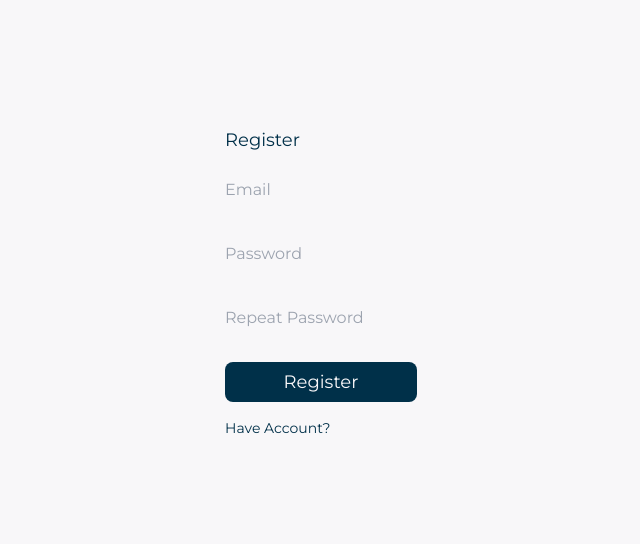
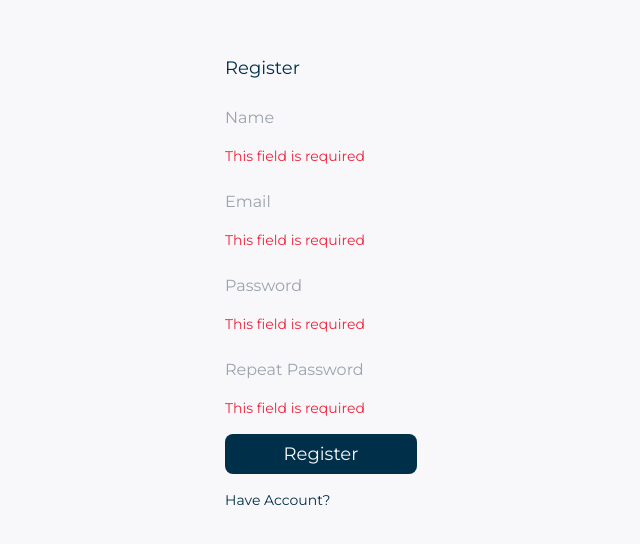
Before and after one commit to torgoMarket/Chatly, a React (Vite) app in the folder frontend/: page /register in a window 1280 px wide. Shown: the part 118-662 px from the top of the page, without its empty margins (319-959 px from the left). Built offline with nearby package versions, Linux system fonts and the light colour scheme.

Commit message:
[ADD] Fields and validate of register form

```diff
--- a/frontend/src/components/Layouts/Field/Field.module.scss
+++ b/frontend/src/components/Layouts/Field/Field.module.scss
@@ -1,9 +1,5 @@
 .field {
 	@apply relative flex flex-col gap-2;
-}
-
-.label {
-	@apply hidden;
 }
 
 .error {
--- a/frontend/src/components/Layouts/Field/Field.tsx
+++ b/frontend/src/components/Layouts/Field/Field.tsx
@@ -2,21 +2,14 @@ import clsx from 'clsx'
 import styles from './Field.module.scss'
 
 interface FieldProps {
-	label?: string
 	error?: string
 	children: React.ReactNode
 	className?: string
 }
 
-export const Field: React.FC<FieldProps> = ({
-	label,
-	error,
-	children,
-	className,
-}) => {
+export const Field: React.FC<FieldProps> = ({ error, children, className }) => {
 	return (
 		<div className={clsx(styles.field, className, error && styles.error)}>
-			{label && <label className={styles.label}>{label}</label>}
 			{children}
 			<span className={styles.error}>{error}</span>
 		</div>
--- /dev/null
+++ b/frontend/src/hooks/useValidate.ts
@@ -0,0 +1,31 @@
+export const useValidate = ({ userData }) => {
+	const error = Object.fromEntries(Array.from(userData, field => [field, '']))
+
+	for (const field in userData) {
+		if (!userData[field]) {
+			error[field] = 'This field is required'
+		}
+	}
+
+	if (
+		userData.password &&
+		userData.repeatPassword &&
+		userData.password !== userData.repeatPassword
+	) {
+		error.repeatPassword = 'Passwords do not match'
+	}
+
+	if (userData.email && !userData.email.includes('@')) {
+		error.email = 'Invalid email'
+	}
+
+	if (userData.password && userData.password.length < 6) {
+		error.password = 'Minimum 6 characters'
+	}
+
+	if (userData.name && userData.name.length < 4) {
+		error.name = 'Minimum 4 characters'
+	}
+
+	return { error }
+}
--- a/frontend/src/pages/Register/Register.tsx
+++ b/frontend/src/pages/Register/Register.tsx
@@ -1,24 +1,55 @@
+import { useState } from 'react'
 import { Link } from 'react-router-dom'
 import { Form } from '../../components/Form/Form'
 import { Field } from '../../components/Layouts/Field/Field'
 import { Button } from '../../components/UI/Button/Button'
 import { Input } from '../../components/UI/Input/Input'
+import { useValidate } from '../../hooks/useValidate'
 import styles from './Register.module.scss'
+
+const registerFields = [
+	{ field: 'name', placeholder: 'Name', type: 'text' },
+	{ field: 'email', placeholder: 'Email', type: 'email' },
+	{ field: 'password', placeholder: 'Password', type: 'password' },
+	{ field: 'repeatPassword', placeholder: 'Repeat Password', type: 'password' },
+]
+
 export const Register = () => {
+	const [userData, setUserData] = useState(
+		Object.fromEntries(registerFields.map(({ field }) => [field, '']))
+	)
+
+	const { error } = useValidate({ userData })
+
+	const register = () => {
+		if (Object.values(error).some(err => err)) {
+			return
+		}
+
+		console.log('userData', userData)
+	}
+
 	return (
 		<div className={styles.register}>
 			<Form>
 				<h3 className={styles.formTitle}>Register</h3>
-				<Field label='email'>
-					<Input placeholder='Email' scale='md' />
-				</Field>
-				<Field label='password'>
-					<Input placeholder='Password' scale='md' />
-				</Field>
-				<Field label='repeat password'>
-					<Input placeholder='Repeat Password' scale='md' />
-				</Field>
-				<Button>Register</Button>
+
+				{registerFields.map(({ field, placeholder, type }) => (
+					<Field key={field} error={error[field] as string}>
+						<Input
+							placeholder={placeholder}
+							type={type}
+							scale='md'
+							onChange={e =>
+								setUserData({ ...userData, [field]: e.target.value })
+							}
+						/>
+					</Field>
+				))}
+
+				<Button type='button' onClick={() => register()}>
+					Register
+				</Button>
 				<Link to='/login' className={styles.link}>
 					Have Account?
 				</Link>
```
